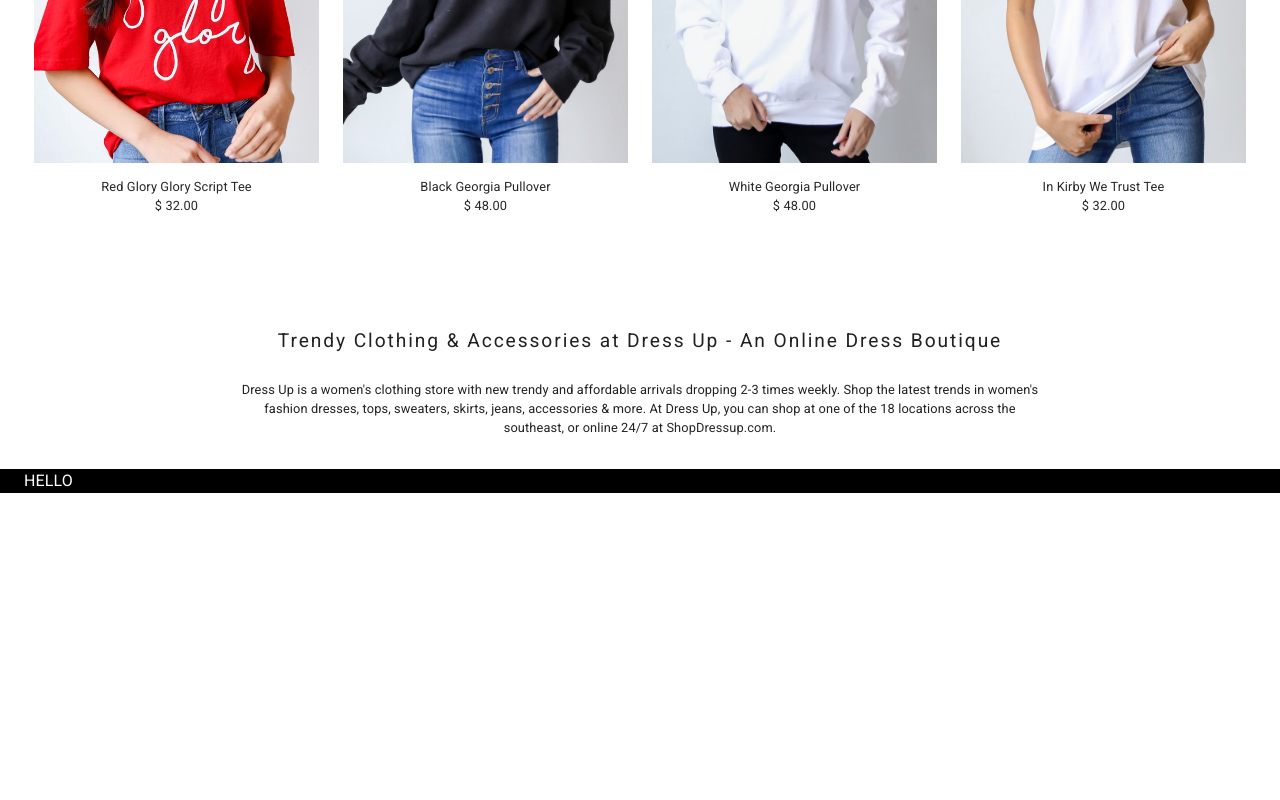
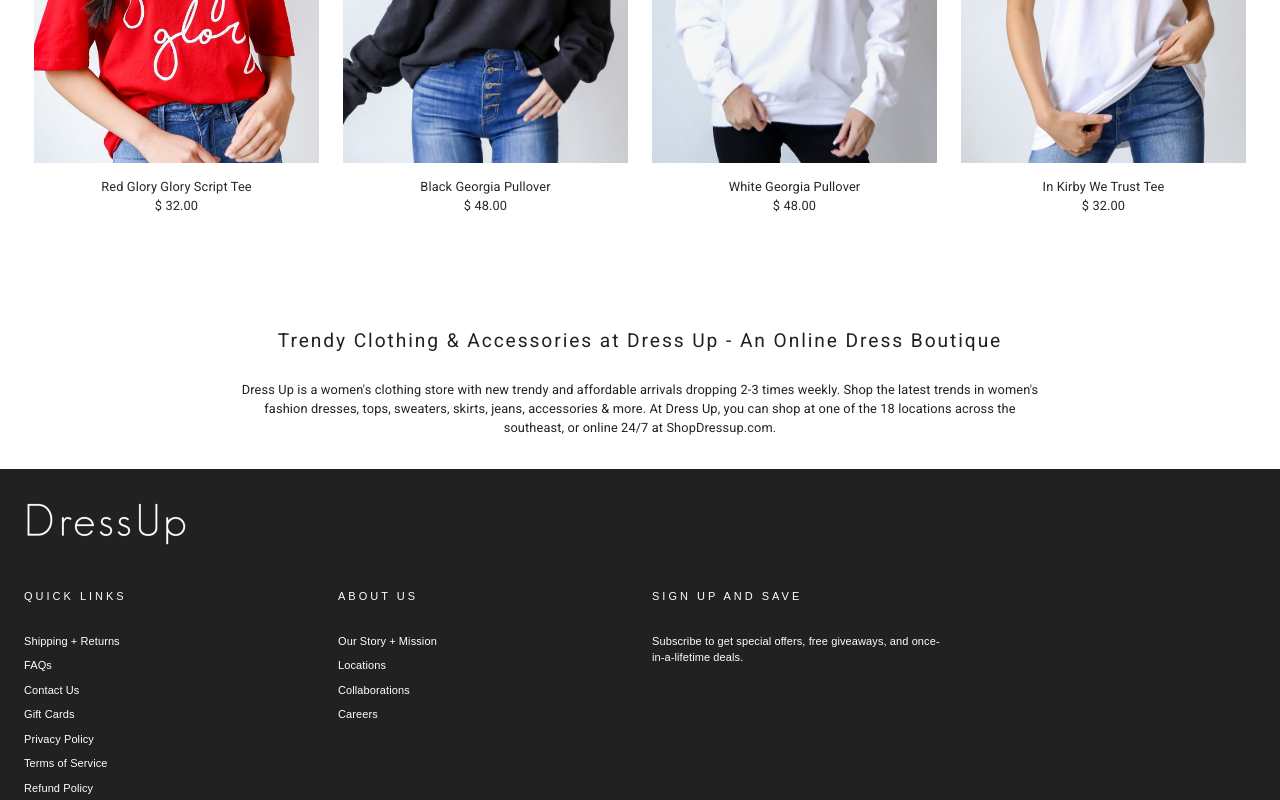
Before and after one commit to trieuminh98/dress-up-shop, a React (Create React App) app in the folder client/: page / in a window 1280 px wide. Shown: the part 3351-4151 px from the top of the page. Before the commit the page ends 3860 px from the top, so only its background shows below. Built offline with nearby package versions, Linux system fonts and the light colour scheme.

Commit message:
update layout footer

```diff
--- a/client/src/pages/commonPage/footer/index.tsx
+++ b/client/src/pages/commonPage/footer/index.tsx
@@ -1,15 +1,55 @@
-import { Box, Container } from '@mui/material';
+import { Box, Container, Grid, Typography, } from '@mui/material';
+import logo2 from 'assets/images/logo2.png';
 import styles from './styles';
 import React from 'react';
 
 function Footer(props: any) {
   const { container } = styles;
+  const { link } = styles;
+  const { title } = styles;
   return (
-    <Box sx={{ background: 'black' }}>
+    <Box sx={{ background: '#212121' }}>
       <Container maxWidth='xl' sx={container}>
         <Box component='p'>
-            Hello
+            <img style={{ width: 164, height: 46, }} src={logo2} alt="logo" />
         </Box>
+      </Container>
+      <Container maxWidth='xl' sx={{ background: '#212121' }}>
+          <Grid container spacing={3}>
+            <Grid item xs={3} sx ={{ color: 'white'}}>
+              <Box component="span">
+              <Typography sx={ title }>QUICK LINKS</Typography>
+              <Typography>
+                <Typography sx={ link }> <a style={{ color: 'white', }}>Shipping + Returns</a><br /></Typography>
+                <Typography sx={ link }> <a style={{ color: 'white', }}>FAQs</a><br /></Typography>
+                <Typography sx={ link }> <a style={{ color: 'white', }}>Contact Us</a><br /></Typography>
+                <Typography sx={ link }> <a style={{ color: 'white', }}>Gift Cards</a><br /></Typography>
+                <Typography sx={ link }> <a style={{ color: 'white', }}>Privacy Policy</a><br /></Typography>
+                <Typography sx={ link }> <a style={{ color: 'white', }}>Terms of Service</a><br /></Typography>
+                <Typography sx={ link }> <a style={{ color: 'white', }}>Refund Policy</a><br /></Typography>
+              </Typography>
+              </Box>
+            </Grid>
+            <Grid item xs={3} sx ={{ color: 'white'}}>
+              <Box component="span">
+                <Typography sx={ title }>ABOUT US</Typography>
+                <Typography>
+                  <Typography sx={ link }><a style={{ color: 'white', }}>Our Story + Mission</a><br /></Typography>
+                  <Typography sx={ link }><a style={{ color: 'white', }}>Locations</a><br /> </Typography>
+                  <Typography sx={ link }><a style={{ color: 'white', }}>Collaborations</a><br /> </Typography>
+                  <Typography sx={ link }><a style={{ color: 'white', }}>Careers</a><br /> </Typography>
+                </Typography>
+              </Box>
+            </Grid>
+            <Grid item xs={3} sx ={{ color: 'white'}}>
+              <Box component="span">
+              <Typography sx={ title }>SIGN UP AND SAVE</Typography>
+              <Typography sx={ link }>
+                <a style={{ color: 'white', }}>Subscribe to get special offers, free giveaways, and once-in-a-lifetime deals.</a>
+              </Typography>
+              </Box>
+            </Grid>
+          </Grid>
       </Container>
     </Box>
   );
--- a/client/src/pages/commonPage/footer/styles.tsx
+++ b/client/src/pages/commonPage/footer/styles.tsx
@@ -1,9 +1,20 @@
 const styles = {
   container: {
-    color: '#fff',
-    fontSize: '16px',
-    fontWeight: 400,
-    textTransform: 'uppercase',
+    padding:'15px 0px',
+  },
+  link:{
+    color: '#ffffff',
+    padding: '4px 0px',
+    fontSize: '11px',
+    fontFamily:'sans-serif',
+  },
+  title:{
+    padding: '4px 0px',
+    fontSize: '11px',
+    fontFamily:'sans-serif',
+    marginBottom:'20px',
+    fontWeight: 100,
+    letterSpacing:'3px',
   },
 } as const;
 
```
Also changed, not shown: client/src/assets/images/dress-up-logo-footer.png (deleted).
